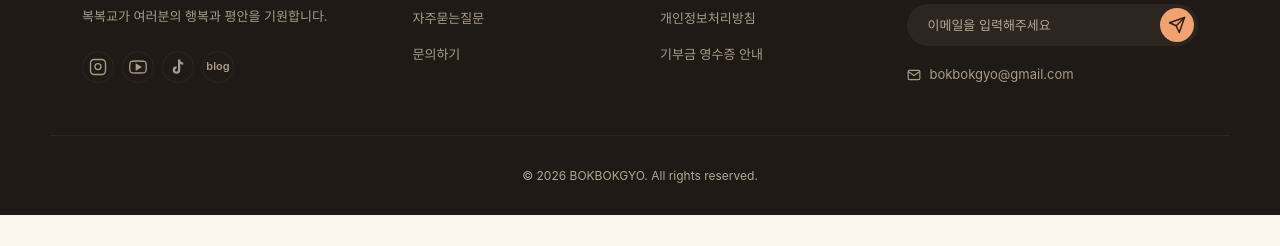
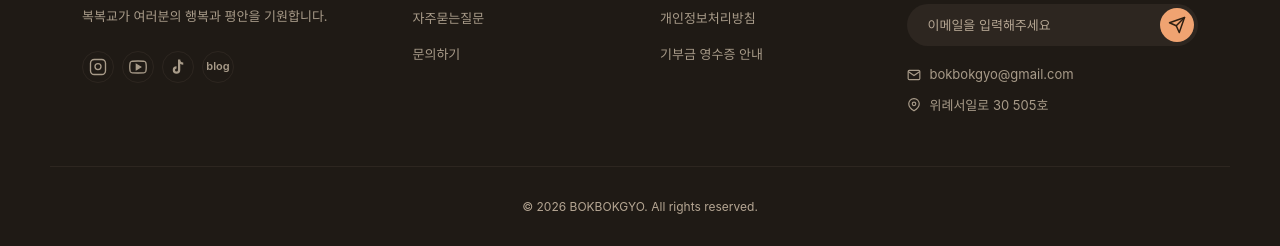
Before and after one commit to cununa/bokbokgyo, a plain HTML site: page index.html in a window 1280 px wide. Shown: the part 3608-3854 px from the top of the page. Before the commit the page ends 3823 px from the top, so only its background shows below. Drawn offline with Linux system fonts and the light colour scheme; a web font is replaced by a local one.

Commit message:
Add Bokbokgyo footer address

```diff
--- a/index.html
+++ b/index.html
@@ -597,6 +597,10 @@
           <svg viewBox="0 0 24 24" width="14" height="14" fill="none" stroke="currentColor" stroke-width="2"><path d="M4 4h16c1.1 0 2 .9 2 2v12c0 1.1-.9 2-2 2H4c-1.1 0-2-.9-2-2V6c0-1.1.9-2 2-2z"/><polyline points="22,6 12,13 2,6"/></svg>
           bokbokgyo@gmail.com
         </p>
+        <p class="footer__email footer__address">
+          <svg viewBox="0 0 24 24" width="14" height="14" fill="none" stroke="currentColor" stroke-width="2"><path d="M21 10c0 7-9 12-9 12S3 17 3 10a9 9 0 1 1 18 0z"/><circle cx="12" cy="10" r="3"/></svg>
+          위례서일로 30 505호
+        </p>
       </div>
     </div>
 
--- a/styles.css
+++ b/styles.css
@@ -565,6 +565,9 @@ ul { list-style: none; padding: 0; margin: 0; }
   color: var(--footer-text);
   margin: 0;
 }
+.footer__address {
+  margin-top: 10px;
+}
 
 .footer__bottom {
   max-width: var(--container);
```
